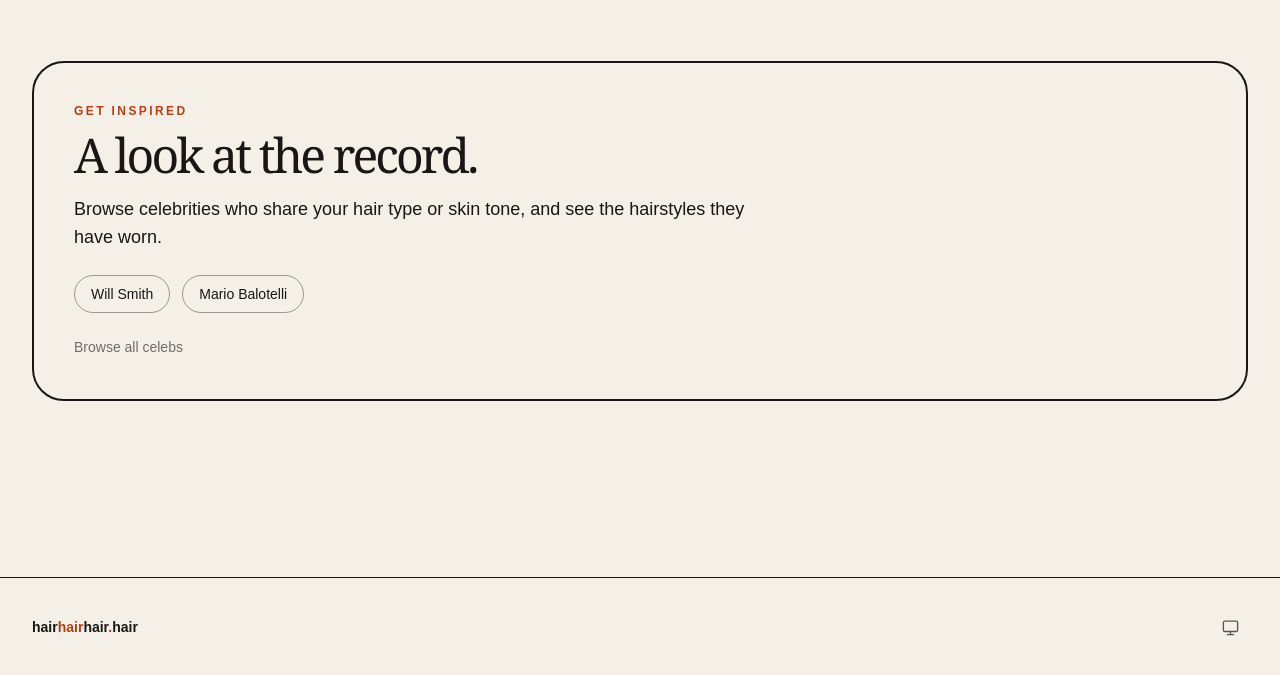
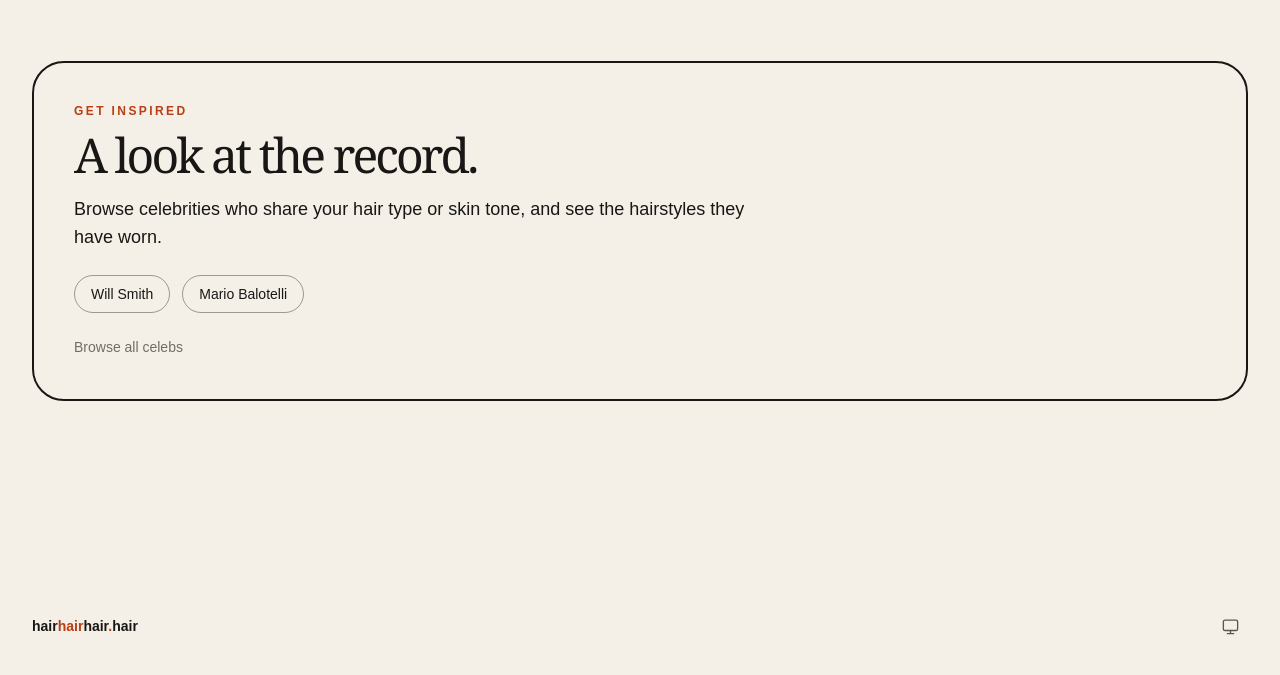
Before and after one commit to rlirli/hairhairhair, an Astro site: page / in a window 1280 px wide. Shown: the part 1995-2670 px from the top of the page. Built offline with nearby package versions, Linux system fonts and the light colour scheme; Astro itself is replaced by a stand-in of ours.

Commit message:
Remove footer separator entirely

```diff
--- a/src/components/Footer.astro
+++ b/src/components/Footer.astro
@@ -1,4 +1,4 @@
-<footer class="mx-auto mt-24 max-w-7xl border-t border-ink px-5 py-8 text-sm sm:px-8">
+<footer class="mx-auto mt-24 max-w-7xl px-5 py-8 text-sm sm:px-8">
   <div class="flex items-center justify-between gap-4">
     <a href="/" class="focus-ring font-black">
       hair<span class="text-orange">hair</span>hair<span class="text-orange">.</span>hair
--- a/tests/section-separators.test.mjs
+++ b/tests/section-separators.test.mjs
@@ -27,3 +27,9 @@ test("thin collection and profile hairlines remain intact", () => {
   assert.match(source("src/components/NaturalProfile.astro"), /border-b border-ink\/25/);
   assert.match(source("src/components/PersonDirectoryCard.tsx"), /border-t border-ink\/20/);
 });
+
+test("the footer has no top rule", () => {
+  const footerTag = source("src/components/Footer.astro").match(/<footer\b[^>]*>/)?.[0];
+  assert.ok(footerTag);
+  assert.doesNotMatch(footerTag, /\bborder-t(?:\s|["'])/);
+});
```
